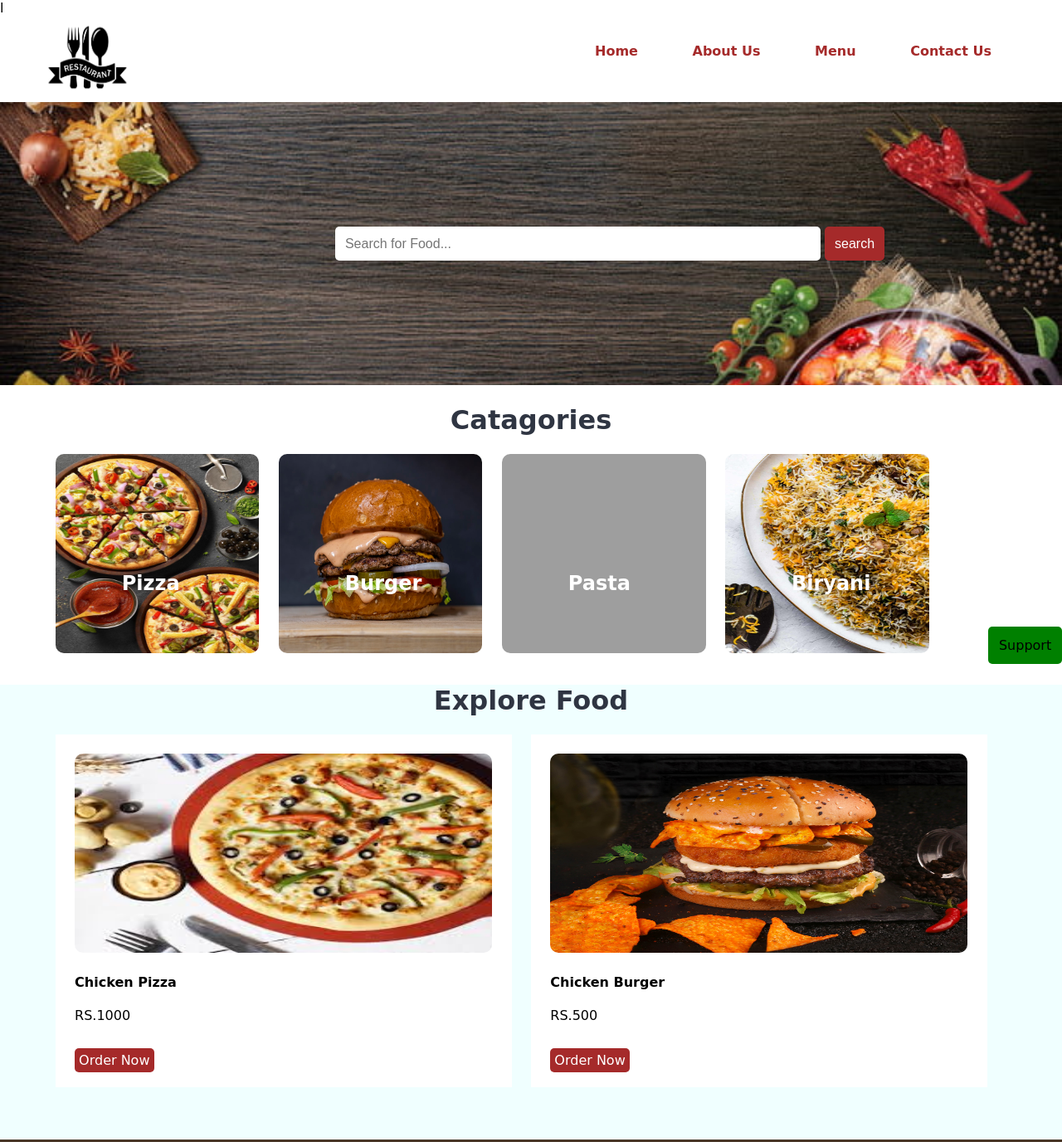
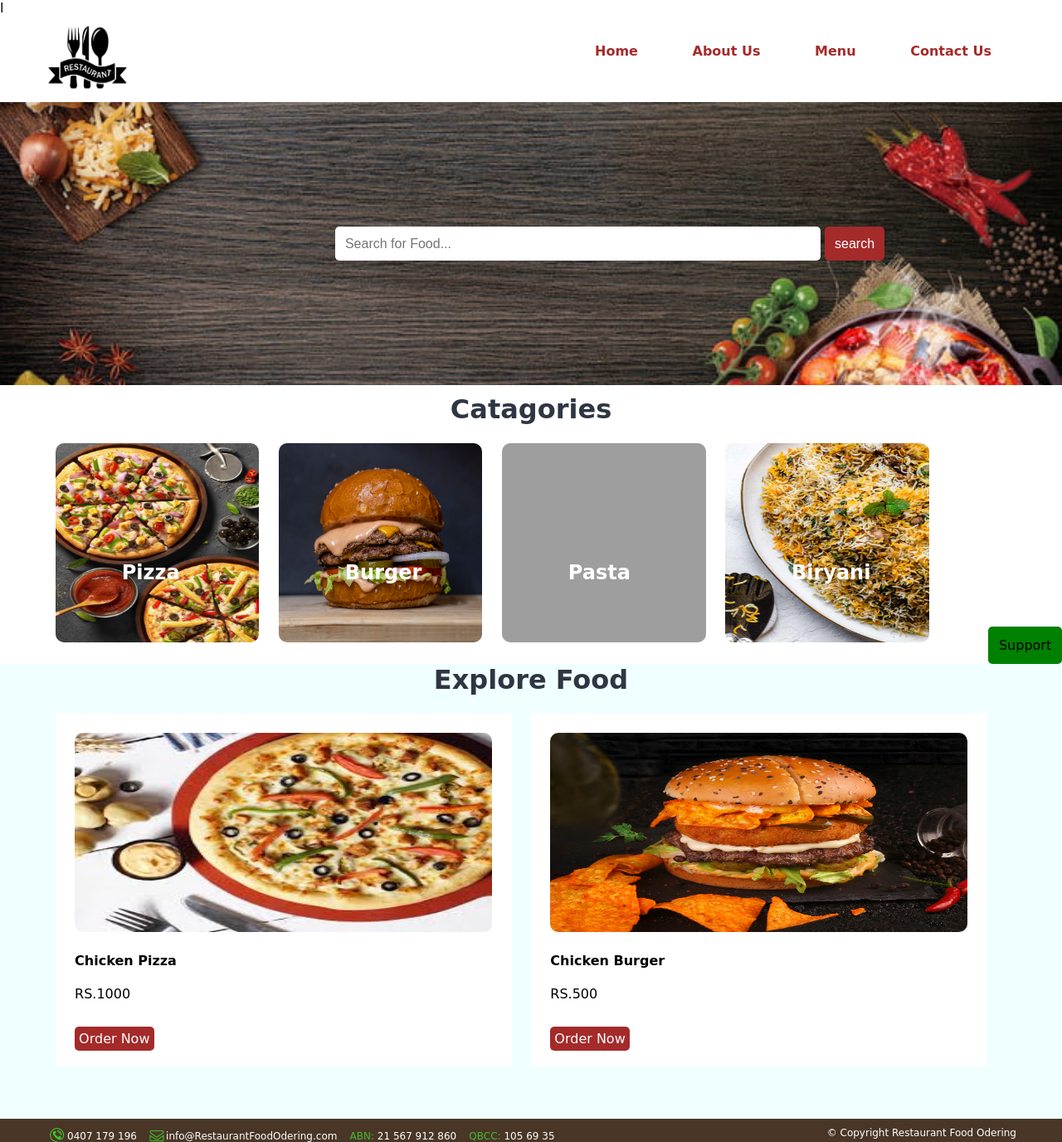
Before and after one commit to AmnaZarish/html-css-layout-project, a PHP site: page / in a window 1280 px wide. Shown: the top 1376 px of the page at 83% size. Run offline with PHP 8.4, Linux system fonts and the light colour scheme; grey boxes are pictures that could not be loaded.

Commit message:
Update mystyles.css

```diff
--- a/CSS/mystyles.css
+++ b/CSS/mystyles.css
@@ -81,7 +81,7 @@ h2{
     margin-bottom: 0%;
 	margin:10px;
 }
-.catagories{
+.categories{
     padding-top: 1%;
     padding-bottom: 1%;
 }
```
